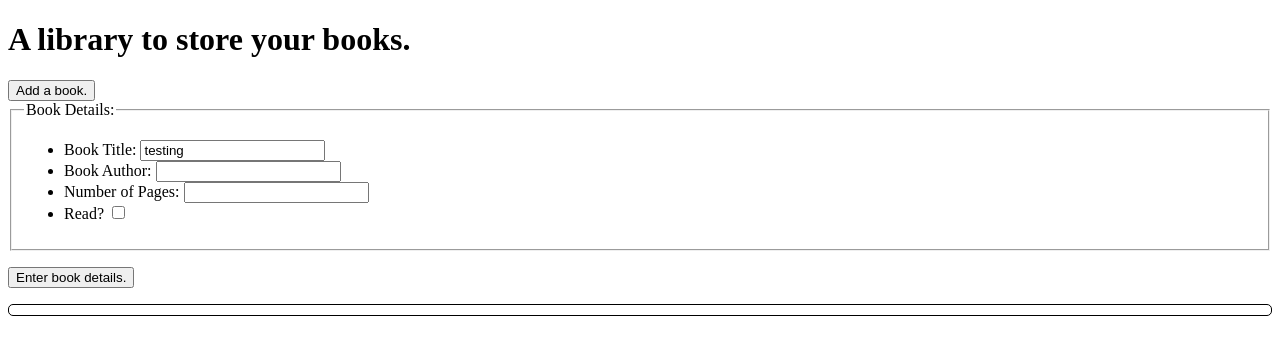
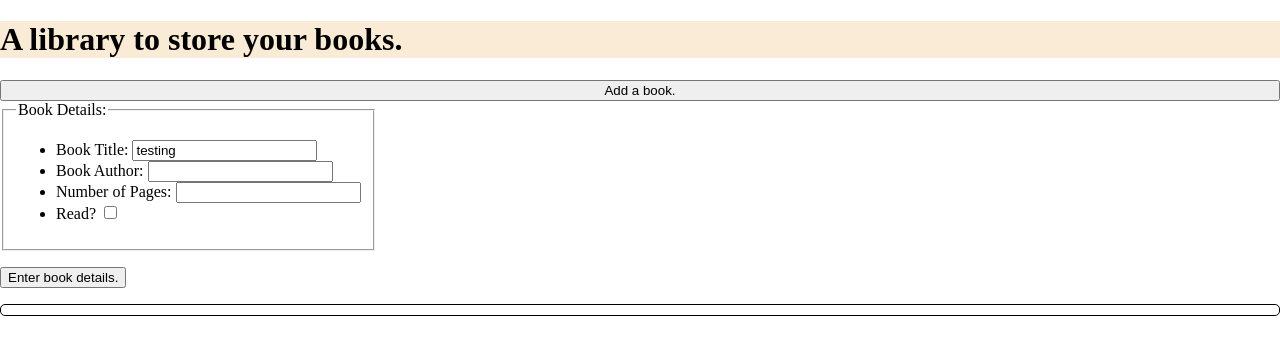
Before and after one commit to dunsd/library-management, a website built with webpack: page src/index.html in a window 1280 px wide. Built offline with nearby package versions, Linux system fonts and the light colour scheme.

Commit message:
Add basic styling to page

```diff
--- a/src/index.html
+++ b/src/index.html
@@ -11,7 +11,7 @@
     <div class="header">
         <h1>A library to store your books.</h1>
     </div>
-
+    <div class="content">
     <button class="addBook">Add a book.</button>
 
     <div class="formSection">
@@ -57,6 +57,7 @@
 
     <div class="library">
     </div>
+    </div>
 
     <script src="./index.bundle.js"></script>
 </body>
--- a/src/style.css
+++ b/src/style.css
@@ -1,3 +1,8 @@
+body {
+    margin: 0;
+    height: 100%;
+}
+
 .library {
     border: solid 1px;
     border-radius: 5px;
@@ -8,3 +13,16 @@
     display: flex;
     justify-content: space-between;
 }
+.formSection {
+    display: flex;
+}
+
+.content {
+    display: flex;
+    flex-direction: column;
+}
+
+.header {
+    background-color: antiquewhite;
+    margin: 0;
+}
```
